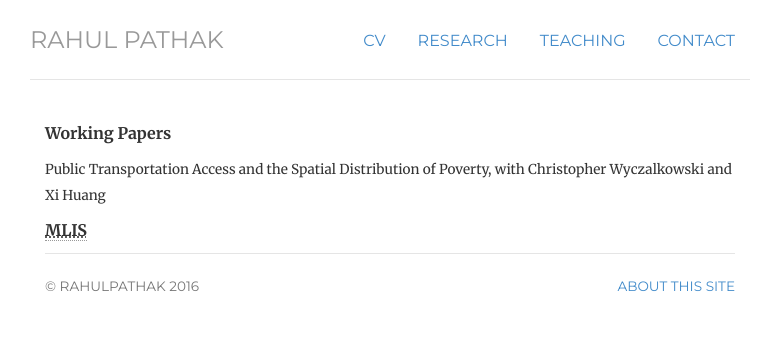
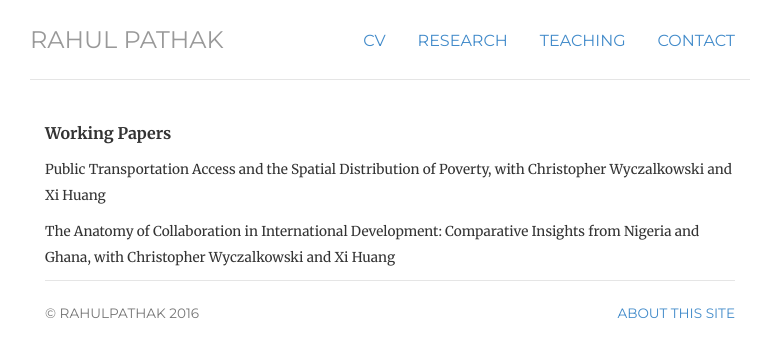
Before and after one commit to pathak-rahul/pathak-rahul.github.io, a Jekyll site: the page built from ongoing/index.html, in a window 1280 px wide. Shown: the top 357 px of the page, without its empty margins (250-1015 px from the left). Built offline with Jekyll 4.4.1, drawn with Linux system fonts in a browser that asks for light colours.

Commit message:
Update index.html

```diff
--- a/ongoing/index.html
+++ b/ongoing/index.html
@@ -11,8 +11,8 @@ title: ongoing
 
 <p><small>Public Transportation Access and the Spatial Distribution of Poverty, with Christopher Wyczalkowski and Xi Huang</small><br>
 
+<p><small>The Anatomy of Collaboration in International Development: Comparative Insights from Nigeria and Ghana, with Christopher Wyczalkowski and Xi Huang</small><br>
 
-<p><strong><abbr title="The Anatomy of Collaboration in International Development: Comparative Insights from Nigeria and Ghana", with Jon Schmid">MLIS</abbr></strong><br>
 
 
 </p>
```
